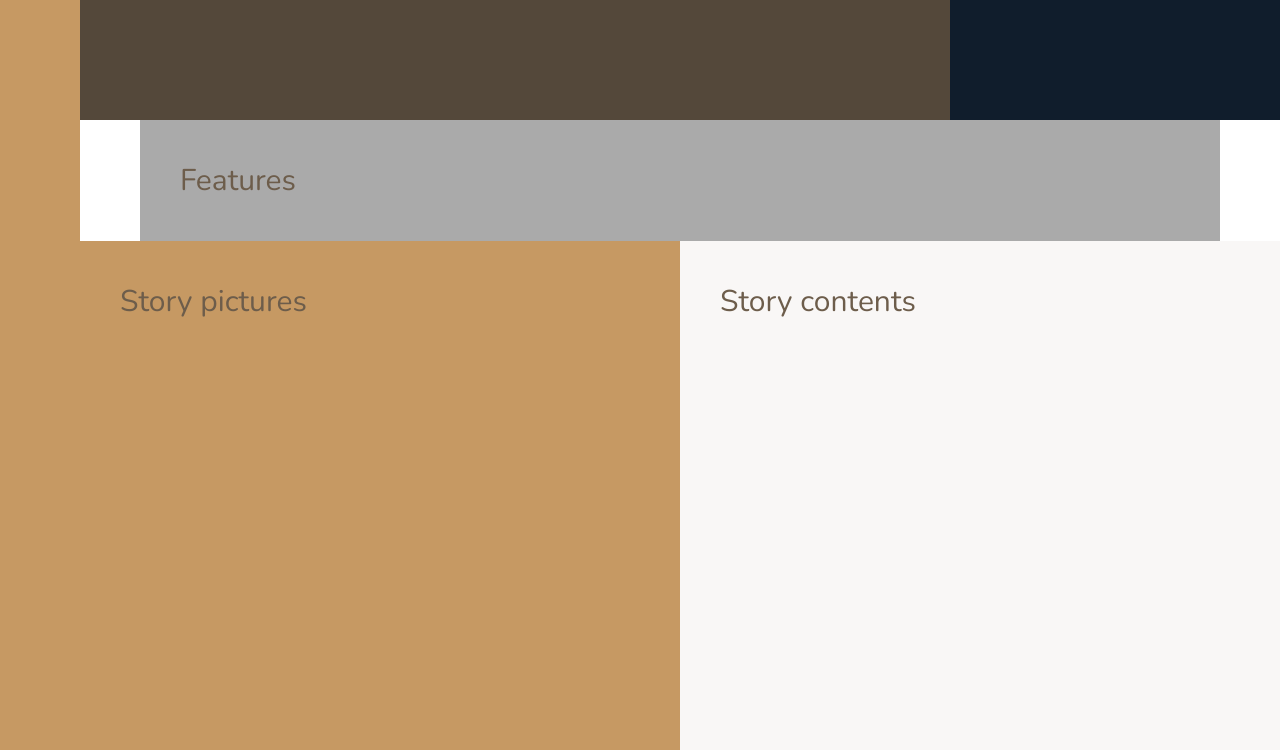
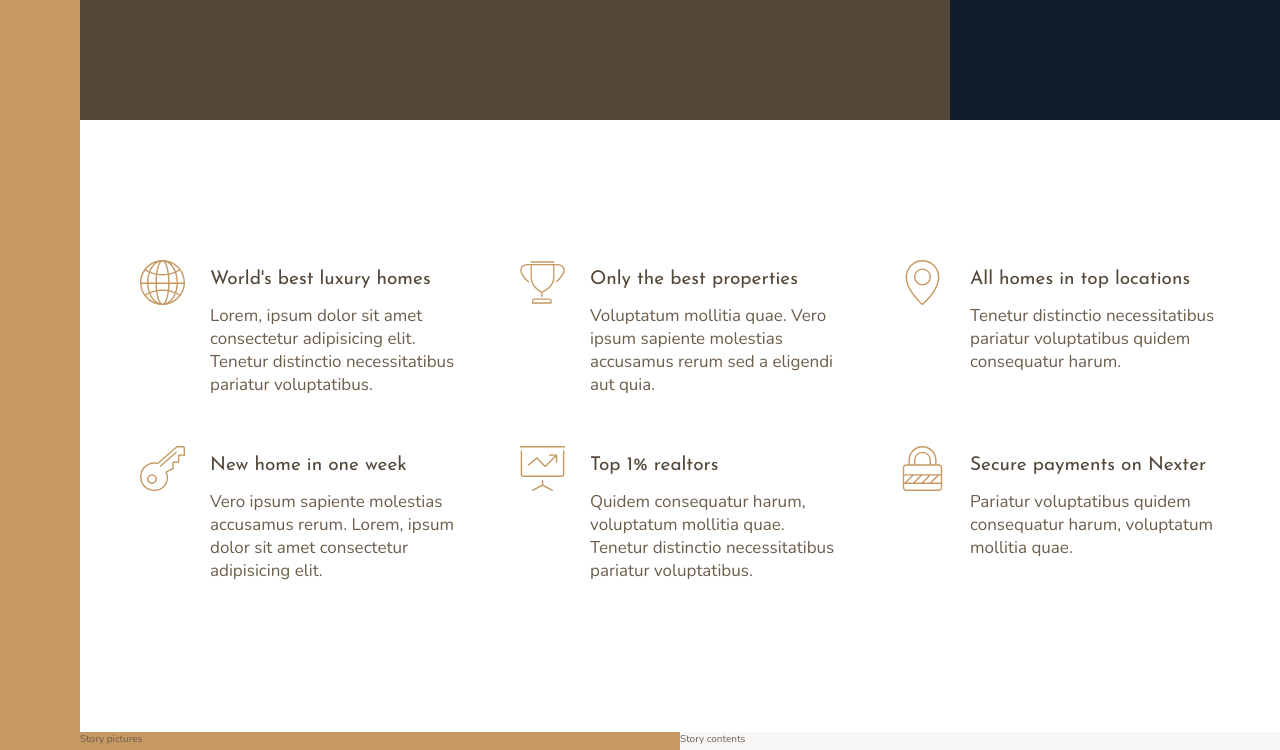
Before and after one commit to CoderKristi/Nexter_udemy, a website: page index.html in a window 1280 px wide. Shown: the part 520-1270 px from the top of the page. Drawn offline with nearby package versions, Linux system fonts and the light colour scheme.

Commit message:
Added 'Features' section

```diff
--- a/index.html
+++ b/index.html
@@ -18,7 +18,68 @@
     <div class="sidebar">Sidebar</div>
     <header class="header">Header</header>
     <div class="realtors">Top 3 realtors</div>
-    <section class="features">Features</section>
+    <section class="features">
+      <div class="feature">
+        <svg class="feature__icon">
+          <use xlink:href="img/sprite.svg#icon-global"></use>
+        </svg>
+        <h4 class="heading-4 heading-4--dark">World's best luxury homes</h4>
+        <p class="feature__text">
+          Lorem, ipsum dolor sit amet consectetur adipisicing elit. Tenetur
+          distinctio necessitatibus pariatur voluptatibus.
+        </p>
+      </div>
+      <div class="feature">
+        <svg class="feature__icon">
+          <use xlink:href="img/sprite.svg#icon-trophy"></use>
+        </svg>
+        <h4 class="heading-4 heading-4--dark">Only the best properties</h4>
+        <p class="feature__text">
+          Voluptatum mollitia quae. Vero ipsum sapiente molestias accusamus
+          rerum sed a eligendi aut quia.
+        </p>
+      </div>
+      <div class="feature">
+        <svg class="feature__icon">
+          <use xlink:href="img/sprite.svg#icon-map-pin"></use>
+        </svg>
+        <h4 class="heading-4 heading-4--dark">All homes in top locations</h4>
+        <p class="feature__text">
+          Tenetur distinctio necessitatibus pariatur voluptatibus quidem
+          consequatur harum.
+        </p>
+      </div>
+      <div class="feature">
+        <svg class="feature__icon">
+          <use xlink:href="img/sprite.svg#icon-key"></use>
+        </svg>
+        <h4 class="heading-4 heading-4--dark">New home in one week</h4>
+        <p class="feature__text">
+          Vero ipsum sapiente molestias accusamus rerum. Lorem, ipsum dolor sit
+          amet consectetur adipisicing elit.
+        </p>
+      </div>
+      <div class="feature">
+        <svg class="feature__icon">
+          <use xlink:href="img/sprite.svg#icon-presentation"></use>
+        </svg>
+        <h4 class="heading-4 heading-4--dark">Top 1% realtors</h4>
+        <p class="feature__text">
+          Quidem consequatur harum, voluptatum mollitia quae. Tenetur distinctio
+          necessitatibus pariatur voluptatibus.
+        </p>
+      </div>
+      <div class="feature">
+        <svg class="feature__icon">
+          <use xlink:href="img/sprite.svg#icon-lock"></use>
+        </svg>
+        <h4 class="heading-4 heading-4--dark">Secure payments on Nexter</h4>
+        <p class="feature__text">
+          Pariatur voluptatibus quidem consequatur harum, voluptatum mollitia
+          quae.
+        </p>
+      </div>
+    </section>
     <div class="story__pictures">Story pictures</div>
     <div class="story__content">Story contents</div>
     <section class="homes">Homes</section>
--- a/sass/_base.scss
+++ b/sass/_base.scss
@@ -40,9 +40,4 @@ body {
     [sidebar-start] 8rem [sidebar-end full-start] minmax(6rem, 1fr)
     [center-start] repeat(8, [col-start] minmax(min-content, 14rem) [col-end])
     [center-end] minmax(6rem, 1fr) [full-end];
-
-  & > * {
-    padding: 40px;
-    font-size: 3rem;
-  }
 }
--- a/sass/_features.scss
+++ b/sass/_features.scss
@@ -1,4 +1,30 @@
 .features {
-  background-color: $color-grey-light-2;
   grid-column: center-start/center-end;
+
+  margin: 15rem 0;
+
+  display: grid;
+  //grid-template-columns: repeat(3, 1fr);
+  grid-template-columns: repeat(auto-fit, minmax(25rem, 1fr));
+  grid-gap: 6rem;
+  align-items: start;
 }
+
+.feature {
+  display: grid;
+  grid-template-columns: min-content 1fr;
+  grid-row-gap: 1.5rem;
+  grid-column-gap: 2.5rem;
+
+  &__icon {
+    fill: $color-primary;
+    width: 4.5rem;
+    height: 4.5rem;
+    grid-row: 1 / span 2;
+    transform: translateY(-1rem);
+  }
+
+  &__text {
+    font-size: 1.7rem;
+  }
+}
--- a/sass/_typography.scss
+++ b/sass/_typography.scss
@@ -0,0 +1,29 @@
+%heading {
+  font-family: $font-display;
+  font-weight: 400;
+}
+
+.heading-1 {
+  @extend %heading;
+}
+
+.heading-2 {
+  @extend %heading;
+}
+
+.heading-3 {
+  @extend %heading;
+}
+
+.heading-4 {
+  @extend %heading;
+  font-size: 1.9rem;
+
+  &--light {
+    color: $color-grey-light-1;
+  }
+
+  &--dark {
+    color: $color-grey-dark-1;
+  }
+}
```
Also changed, not shown: sass/main.css, 1 other file.
